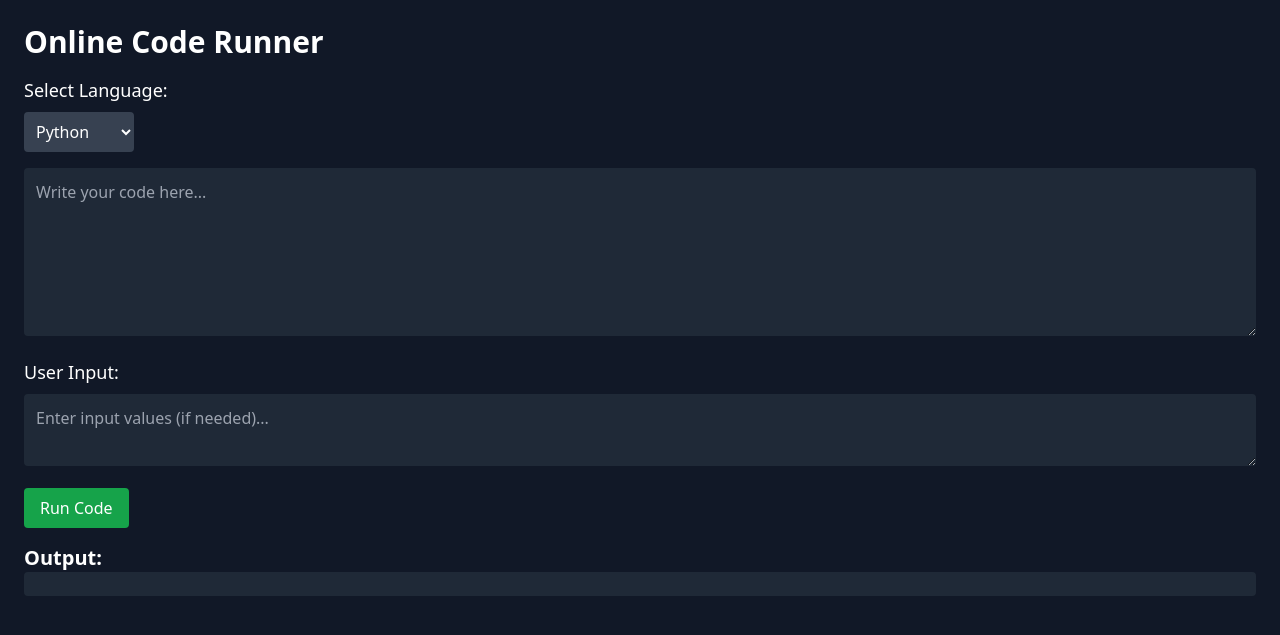
After one commit to mallemkondaiah009/YT_LEARNING, a Django app: page /compiler/ in a window 1280 px wide. The commit adds this page. Shown: the top 635 px of the page. Run offline with Django 5.2, Linux system fonts and the light colour scheme; some libraries are stand-ins or nearby versions.

Commit message:
feat: add online code runner functionality; implement compiler view and update navigation links

```diff
--- /dev/null
+++ b/templates/compilers/compiler.html
@@ -0,0 +1,65 @@
+<!DOCTYPE html>
+<html lang="en">
+<head>
+    <meta charset="UTF-8">
+    <meta name="viewport" content="width=device-width, initial-scale=1.0">
+    <title>Online Code Runner with Input</title>
+    <script src="https://cdn.tailwindcss.com"></script>
+</head>
+<body class="bg-gray-900 text-white p-6">
+
+    <h1 class="text-3xl font-bold mb-4">Online Code Runner</h1>
+
+    <!-- Language Selector -->
+    <label for="language" class="block mb-2 text-lg">Select Language:</label>
+    <select id="language" class="bg-gray-700 text-white p-2 rounded mb-4">
+        <option value="python">Python</option>
+        <option value="javascript">JavaScript</option>
+        <option value="c">C</option>
+        <option value="cpp">C++</option>
+        <option value="java">Java</option>
+    </select>
+
+    <!-- Code Editor -->
+    <textarea id="code" rows="6" class="w-full p-3 bg-gray-800 text-white rounded mb-4" placeholder="Write your code here..."></textarea>
+
+    <!-- Input Box for User Input -->
+    <label for="input" class="block mb-2 text-lg">User Input:</label>
+    <textarea id="input" rows="2" class="w-full p-3 bg-gray-800 text-white rounded mb-4" placeholder="Enter input values (if needed)..."></textarea>
+
+    <!-- Run Button -->
+    <button id="run-btn" class="bg-green-600 px-4 py-2 rounded text-white">Run Code</button>
+
+    <!-- Output Box -->
+    <h2 class="text-xl font-semibold mt-4">Output:</h2>
+    <pre id="output" class="bg-gray-800 p-3 rounded text-green-300"></pre>
+
+    <script>
+        document.getElementById("run-btn").addEventListener("click", () => {
+            const language = document.getElementById("language").value;
+            const code = document.getElementById("code").value;
+            const userInput = document.getElementById("input").value;
+
+            fetch("https://emkc.org/api/v2/piston/execute", {
+                method: "POST",
+                headers: { "Content-Type": "application/json" },
+                body: JSON.stringify({
+                    language: language,
+                    version: "*", // Latest version
+                    files: [{ content: code }],
+                    stdin: userInput // Passing user input dynamically
+                })
+            })
+            .then(response => response.json())
+            .then(data => {
+                document.getElementById("output").innerText = data.run.stdout || data.run.stderr || "No output";
+            })
+            .catch(error => {
+                document.getElementById("output").innerText = "Error running code";
+                console.error(error);
+            });
+        });
+    </script>
+
+</body>
+</html>
--- a/templates/yt_learning/category.html
+++ b/templates/yt_learning/category.html
@@ -294,6 +294,7 @@
                 {% if request.session.user_id %}
                     <a href="{% url 'categories_page' %}">Home</a>
                     <a href="#" class="active">Categories</a>
+                    <a href="{% url 'compiler' %}" class="active">Code</a>
                     <a href="#about">About</a>
                     <a href="{% url 'logout' %}">Logout</a>
                     <a href="{% url 'profile' %}" class="nav-icon" title="Profile">
--- a/yt_learning/urls.py
+++ b/yt_learning/urls.py
@@ -6,4 +6,5 @@ urlpatterns = [
     path('', views.landing_page, name='landing_page'),  # Root URL for landing page
     path('categories/', views.categories_page, name='categories_page'),  # Categories page
     path('videos/<int:category_id>/', views.videos_by_category, name='videos_by_category'),
+    path('compiler/', views.Compilers_view, name='compiler'),
 ]
--- a/yt_learning/views.py
+++ b/yt_learning/views.py
@@ -126,3 +126,8 @@ def videos_by_category(request, category_id):
     }
 
     return render(request, 'yt_learning/videos_by_category.html', context)
+
+
+
+def Compilers_view(request):
+    return render(request, 'compilers/compiler.html')
```
Also changed, not shown: db.sqlite3.
